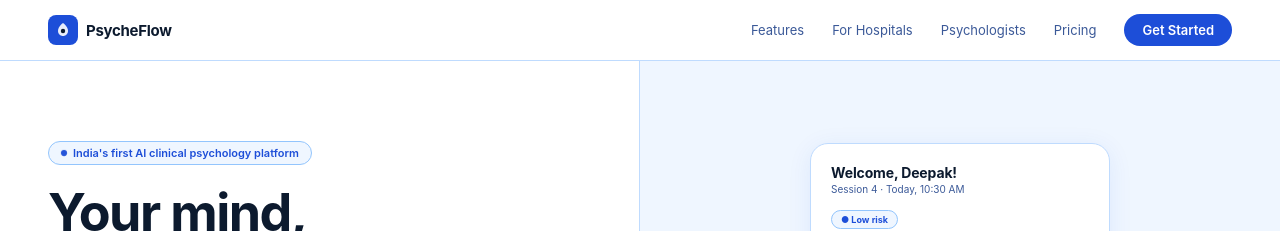
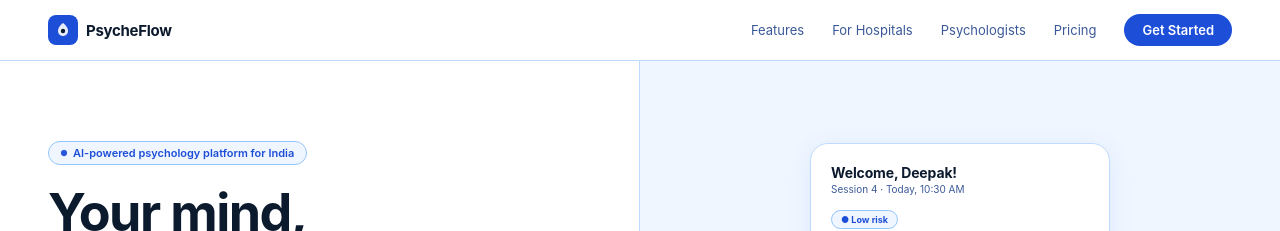
Before and after one commit to dpksaxena21/PsycheFlow, a React (Create React App) app in the folder frontend/: page / in a window 1280 px wide. Shown: the top 231 px of the page. Built offline with nearby package versions, Linux system fonts and the light colour scheme; a web font is replaced by a local one.

Commit message:
fix: remove hypey badge copy

```diff
--- a/frontend/src/Landing.js
+++ b/frontend/src/Landing.js
@@ -100,7 +100,7 @@ export default function Landing({ onGetStarted }) {
         <div style={{ padding:'80px 48px 80px 48px', display:'flex', flexDirection:'column', justifyContent:'center', borderRight:`0.5px solid ${S.border}` }}>
           <div style={{ display:'inline-flex', alignItems:'center', gap:6, padding:'4px 12px', borderRadius:100, border:`0.5px solid #93C5FD`, background:S.lightBlue, fontSize:11, fontWeight:600, color:S.blue, marginBottom:20, width:'fit-content' }}>
             <div style={{ width:6, height:6, borderRadius:'50%', background:S.blue, animation:'pulse 2s infinite' }}/>
-            India's first AI clinical psychology platform
+            AI-powered psychology platform for India
           </div>
           <h1 style={{ fontSize:52, fontWeight:700, letterSpacing:'-0.03em', lineHeight:1.06, marginBottom:16, color:S.navy }}>
             Your mind,<br/>
@@ -281,7 +281,7 @@ export default function Landing({ onGetStarted }) {
       <div style={{ display:'grid', gridTemplateColumns:'1.4fr 1fr 1fr 1fr', gap:32, padding:'40px 48px', borderTop:`0.5px solid ${S.border}` }}>
         <div>
           <div style={{ display:'flex', alignItems:'center', gap:8, marginBottom:12 }}><LogoMark size={28}/><span style={{ fontWeight:700, fontSize:14 }}>PsycheFlow</span></div>
-          <p style={{ fontSize:12, color:S.textMuted, lineHeight:1.7 }}>India's first AI clinical psychology platform.</p>
+          <p style={{ fontSize:12, color:S.textMuted, lineHeight:1.7 }}>AI-powered psychology platform for India.</p>
           <p style={{ fontSize:12, color:S.textMuted, marginTop:10, lineHeight:1.8 }}>Crisis: iCall 9152987821<br/>Vandrevala: 1860-2662-345<br/>NIMHANS: 080-46110007</p>
         </div>
         {[['Platform',['Features','For hospitals','For psychologists','Pricing','API docs']],['Company',['About us','Blog','Careers','Press','Contact']],['Legal',['Privacy policy','Terms of service','DPDP compliance','Cookie policy','Refund policy']]].map(([h,links]) => (
```
